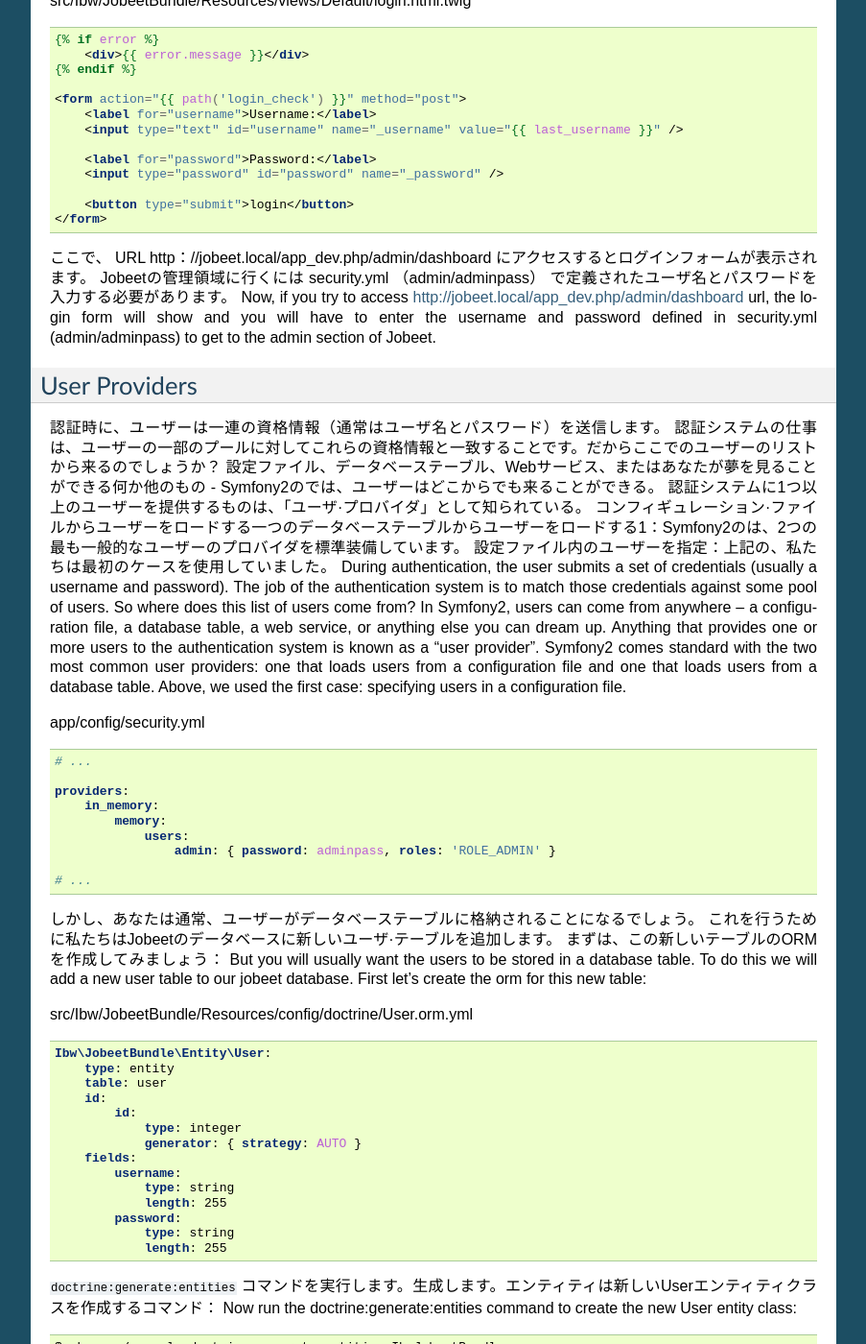
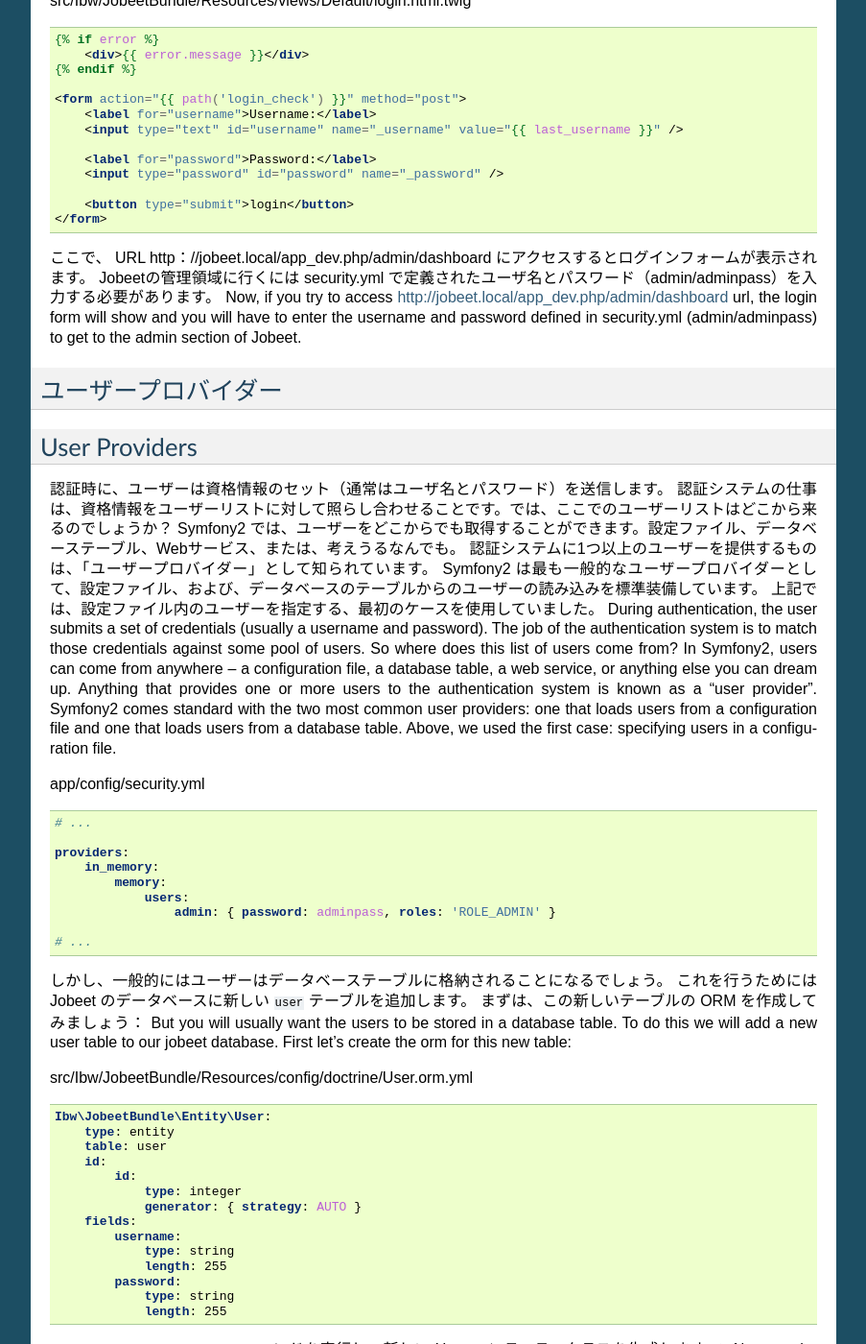
Before and after one commit to symfony-japan-old/symfony2-jobeet-ja, a Sphinx documentation site: the page built from source/day-13-security.rst, in a window 1280 px wide and 1400 px high, scrolled down 2503 px. Shown: the whole window at 96% size, without its empty margins (198-1101 px from the left). Built offline with Sphinx 7.4.7, drawn with Linux system fonts in a browser that asks for light colours; some of the changed text lies outside the part shown.

Commit message:
10/9 morning

```diff
--- a/source/day-13-security.rst
+++ b/source/day-13-security.rst
@@ -148,19 +148,21 @@
    </form>
 
 ここで、 URL http：//jobeet.local/app_dev.php/admin/dashboard にアクセスするとログインフォームが表示されます。
-Jobeetの管理領域に行くには security.yml （admin/adminpass） で定義されたユーザ名とパスワードを入力する必要があります。
+Jobeetの管理領域に行くには security.yml で定義されたユーザ名とパスワード（admin/adminpass）を入力する必要があります。
 Now, if you try to access http://jobeet.local/app_dev.php/admin/dashboard url, the login form will show and
 you will have to enter the username and password defined in security.yml (admin/adminpass) to get to the admin section of Jobeet.
 
+ユーザープロバイダー
+---------------
 User Providers
 --------------
 
-認証時に、ユーザーは一連の資格情報（通常はユーザ名とパスワード）を送信します。
-認証システムの仕事は、ユーザーの一部のプールに対してこれらの資格情報と一致することです。だからここでのユーザーのリストから来るのでしょうか？
-設定ファイル、データベーステーブル、Webサービス、またはあなたが夢を見ることができる何か他のもの -  Symfony2のでは、ユーザーはどこからでも来ることができる。
-認証システムに1つ以上のユーザーを提供するものは、「ユーザ·プロバイダ」として知られている。
-コンフィギュレーション·ファイルからユーザーをロードする一つのデータベーステーブルからユーザーをロードする1：Symfony2のは、2つの最も一般的なユーザーのプロバイダを標準装備しています。
-設定ファイル内のユーザーを指定：上記の、私たちは最初のケースを使用していました。
+認証時に、ユーザーは資格情報のセット（通常はユーザ名とパスワード）を送信します。
+認証システムの仕事は、資格情報をユーザーリストに対して照らし合わせることです。では、ここでのユーザーリストはどこから来るのでしょうか？
+Symfony2 では、ユーザーをどこからでも取得することができます。設定ファイル、データベーステーブル、Webサービス、または、考えうるなんでも。
+認証システムに1つ以上のユーザーを提供するものは、「ユーザープロバイダー」として知られています。
+Symfony2 は最も一般的なユーザープロバイダーとして、設定ファイル、および、データベースのテーブルからのユーザーの読み込みを標準装備しています。
+上記では、設定ファイル内のユーザーを指定する、最初のケースを使用していました。
 During authentication, the user submits a set of credentials (usually a username and password).
 The job of the authentication system is to match those credentials against some pool of users.
 So where does this list of users come from?
@@ -183,9 +185,9 @@
 
    # ...
 
-しかし、あなたは通常、ユーザーがデータベーステーブルに格納されることになるでしょう。
-これを行うために私たちはJobeetのデータベースに新しいユーザ·テーブルを追加します。
-まずは、この新しいテーブルのORMを作成してみましょう：
+しかし、一般的にはユーザーはデータベーステーブルに格納されることになるでしょう。
+これを行うためには Jobeet のデータベースに新しい ``user`` テーブルを追加します。
+まずは、この新しいテーブルの ORM を作成してみましょう：
 But you will usually want the users to be stored in a database table.
 To do this we will add a new user table to our jobeet database.
 First let’s create the orm for this new table:
@@ -209,7 +211,7 @@
                type: string
                length: 255
 
-``doctrine:generate:entities`` コマンドを実行します。生成します。エンティティは新しいUserエンティティクラスを作成するコマンド：
+``doctrine:generate:entities`` コマンドを実行し、新しい User エンティティクラスを生成します。：
 Now run the doctrine:generate:entities command to create the new User entity class:
 
 .. code-block:: bash
@@ -223,7 +225,7 @@
 
    $ php app/console doctrine:schema:update --force
 
-新しいユーザークラスの唯一の要件は、それがのUserInterfaceインターフェイスを実装していることである。
+新しいユーザークラスの唯一の要件は、それがのUserInterfaceインターフェイスを実装していることです。
 これは、 "ユーザ"のあなたの概念がある限り、このインタフェースを実装するように、何も良いことを意味する。
 User.phpファイルを開き、以下のように編集します。
 The only requirement for your new user class is that it implements the UserInterface interface.
```
